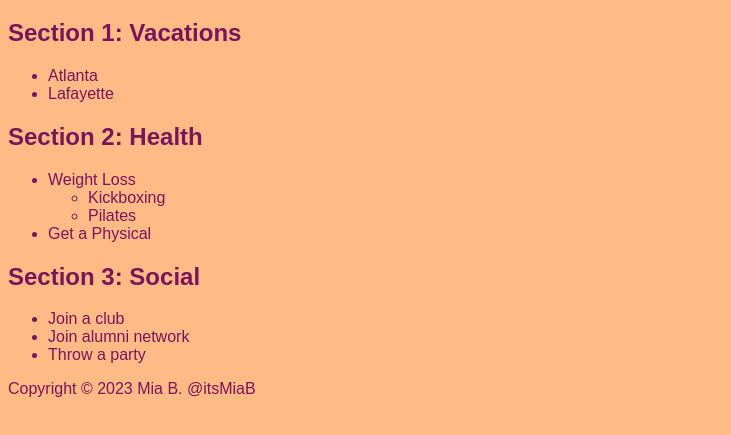
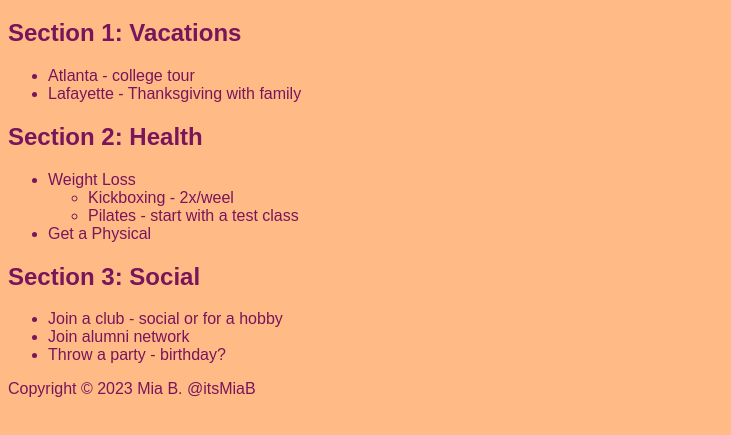
Before and after one commit to itsMiaB/Personal, a plain HTML site: page index.html in a window 1280 px wide. Shown: the part 95-530 px from the top of the page, without its empty margins (0-731 px from the left). Drawn offline with Linux system fonts and the light colour scheme.

Commit message:
feat: Flesh out content for more detail
Added additional context to list items

```diff
--- a/index.html
+++ b/index.html
@@ -13,16 +13,16 @@
 
     <h2>Section 1: Vacations</h2>
     <ul>
-        <li>Atlanta</li>
-        <li>Lafayette</li>
+        <li>Atlanta - college tour</li>
+        <li>Lafayette - Thanksgiving with family</li>
     </ul>
 
     <h2>Section 2: Health</h2>
     <ul>
         <li>Weight Loss
             <ul>
-                <li>Kickboxing</li>
-                <li>Pilates
+                <li>Kickboxing - 2x/weel</li>
+                <li>Pilates - start with a test class
             </ul>
         <li>Get a Physical</li>
         </li>
@@ -30,9 +30,9 @@
 
     <h2>Section 3: Social</h2>
     <ul>
-        <li>Join a club</li>
+        <li>Join a club - social or for a hobby</li>
         <li>Join alumni network</li>
-        <li>Throw a party</li>
+        <li>Throw a party - birthday?</li>
     </ul>
 
     <footer>
```
